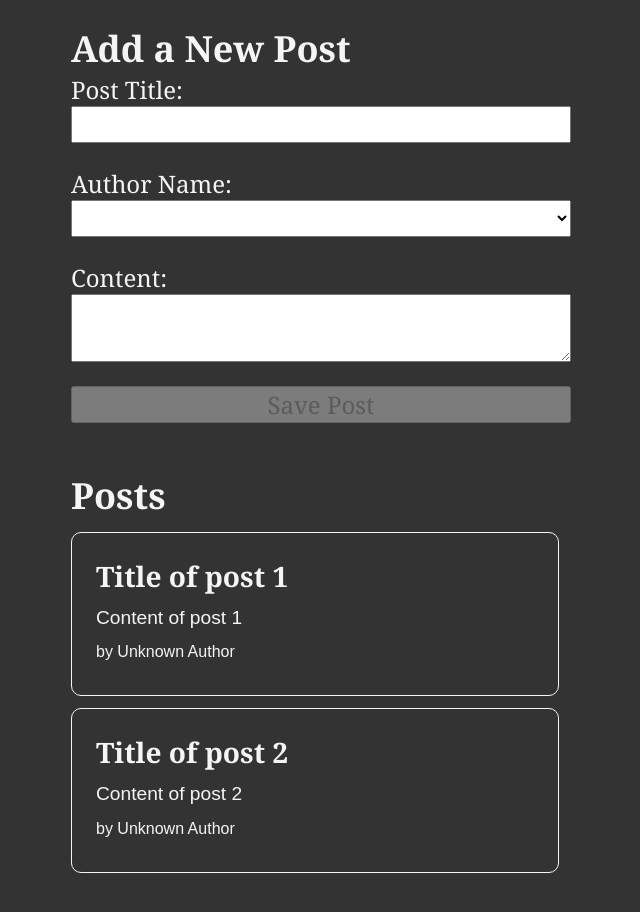
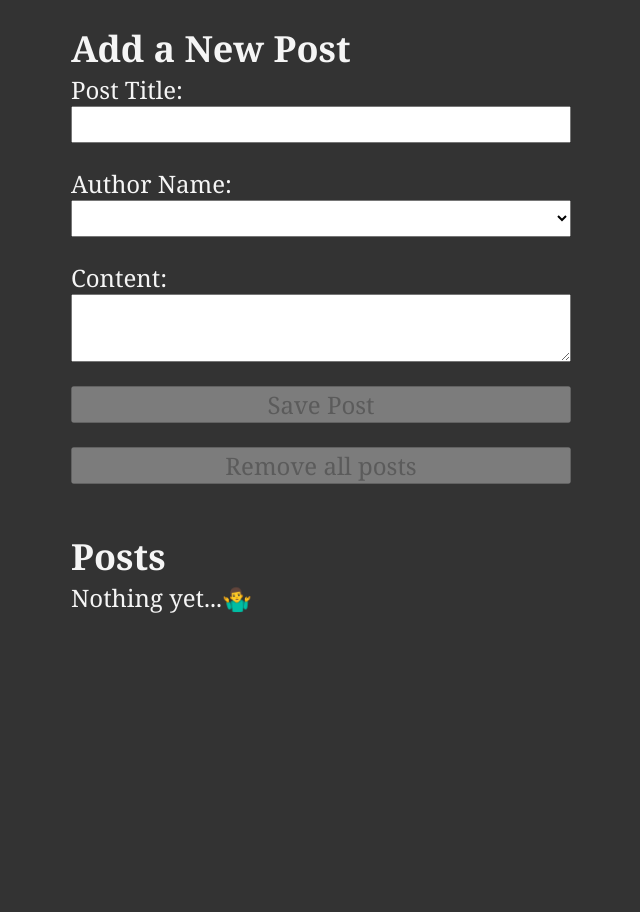
Before and after one commit to viniciusIrikawa/Redux-blog, a React (Create React App) app in the folder blog/: page / in a window 1280 px wide. Shown: the top 912 px of the page, without its empty margins (319-959 px from the left). After the commit the page ends 824 px from the top, so only its background shows below. Built offline with nearby package versions, Linux system fonts and the light colour scheme.

Commit message:
No post notice

```diff
--- a/blog/src/features/posts/AddPostForm.js
+++ b/blog/src/features/posts/AddPostForm.js
@@ -1,8 +1,10 @@
 import { useState } from "react";
 import { useDispatch, useSelector } from "react-redux";
 import { selectAllUsers } from "../users/usersSlice";
-import { postAdded } from "./postSlice";
+import { postAdded, selectAllPosts } from "./postSlice";
 const AddPostForm = () => {
+
+    const post = useSelector(selectAllPosts)
 
     const dispatch = useDispatch();
 
@@ -60,6 +62,7 @@ const AddPostForm = () => {
                 />
 
                 <button type="button" onClick={savePost} disabled={!canSave}> Save Post </button>
+                <button type="button" disabled={post.length == 0 ? true: false}> Remove all posts </button>
             </form>
         </section>
     )
--- a/blog/src/features/posts/PostList.js
+++ b/blog/src/features/posts/PostList.js
@@ -19,7 +19,7 @@ const PostList = () => {
   return (
     <section>
         <h2> Posts </h2>
-        {renderedPosts}
+        {posts.length == 0 ?  "Nothing yet...🤷‍♂️" : renderedPosts}
     </section>
   )
 }
--- a/blog/src/features/posts/postSlice.js
+++ b/blog/src/features/posts/postSlice.js
@@ -1,9 +1,6 @@
 import { createSlice, nanoid } from '@reduxjs/toolkit'
 
-const initialState = [
-    {id: 1, title: 'Title of post 1', content: 'Content of post 1'},
-    {id: 2, title: 'Title of post 2', content: 'Content of post 2'}
-]
+const initialState = []
 
 const postSlice = createSlice({
     name: 'posts',
```
